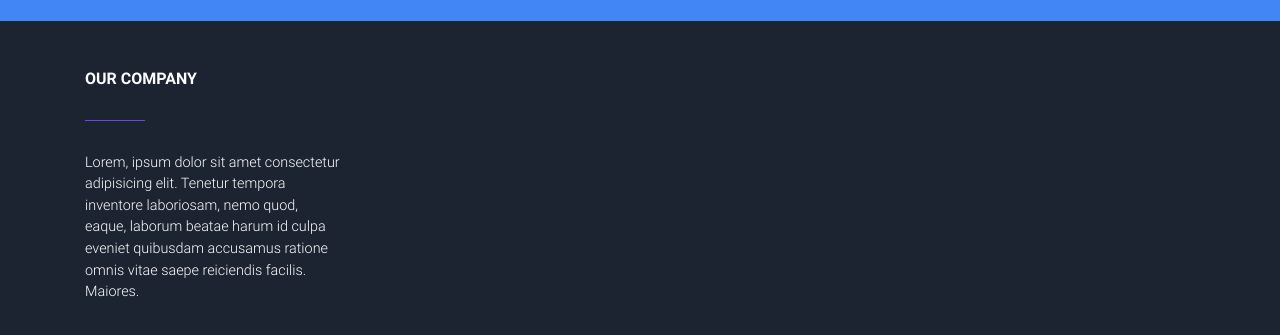
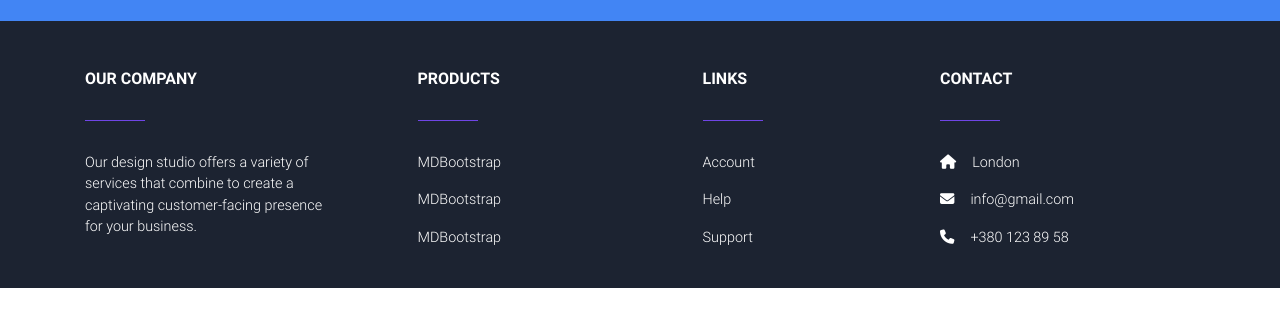
Before and after one commit to ArtmenV/Build_site_bootstrap, a plain HTML site: page index.html in a window 1280 px wide. Shown: the part 3778-4113 px from the top of the page. After the commit the page ends 4066 px from the top, so only its background shows below. Drawn offline with Linux system fonts and the light colour scheme.

Commit message:
finish_site

```diff
--- a/index.html
+++ b/index.html
@@ -466,11 +466,38 @@
         <div class="row mt-3">
           <div class="col-md-3 col-lg-4 col-xl-3 mb-4">
             <h6 class="text-uppercase font-weight-bold">
-              Our company
+              <strong>Our company</strong>
             </h6>
             <hr class="deep-purple accent-2 mb-4 mt-4 d-inline-block mx-auto" style="width:60px">
-          <p>Lorem, ipsum dolor sit amet consectetur adipisicing elit. Tenetur tempora inventore laboriosam, nemo quod, eaque, laborum beatae harum id culpa eveniet quibusdam accusamus ratione omnis vitae saepe reiciendis facilis. Maiores.
+          <p>Our design studio offers a variety of services that combine to create a captivating customer-facing presence for your business.
           </p>
+          </div>
+          <div class="col-md-2 col-lg-2 col-xl-2 mx-auto mb-4">
+            <h6 class="text-uppercase font-weight-bold">
+             <strong>Products</strong>
+            </h6>
+            <hr class="deep-purple accent-2 mb-4 mt-4 d-inline-block mx-auto" style="width:60px">
+            <p><a href="#"> MDBootstrap</a></p>
+            <p><a href="#"> MDBootstrap</a></p>
+            <p><a href="#"> MDBootstrap</a></p>
+          </div>
+          <div class="col-md-3 col-lg-2 col-xl-2 mx-auto mb-4">
+            <h6 class="text-uppercase font-weight-bold">
+             <strong>Links</strong>
+            </h6>
+            <hr class="deep-purple accent-2 mb-4 mt-4 d-inline-block mx-auto" style="width:60px">
+            <p><a href="#">Account</a></p>
+            <p><a href="#">Help</a></p>
+            <p><a href="#">Support</a></p>
+          </div>
+          <div class="col-md-4 col-lg-4 col-xl-3">
+            <h6 class="text-uppercase font-weight-bold">
+              <strong>Contact</strong>
+            </h6>
+            <hr class="deep-purple accent-2 mb-4 mt-4 d-inline-block mx-auto" style="width:60px">
+           <p> <i class="fa fa-home mr-3"></i>London</p>
+           <p> <i class="fa fa-envelope mr-3"></i>info@gmail.com</p>
+           <p> <i class="fa fa-phone mr-3"></i>+380 123 89 58</p>
           </div>
         </div>
       </div>
```
